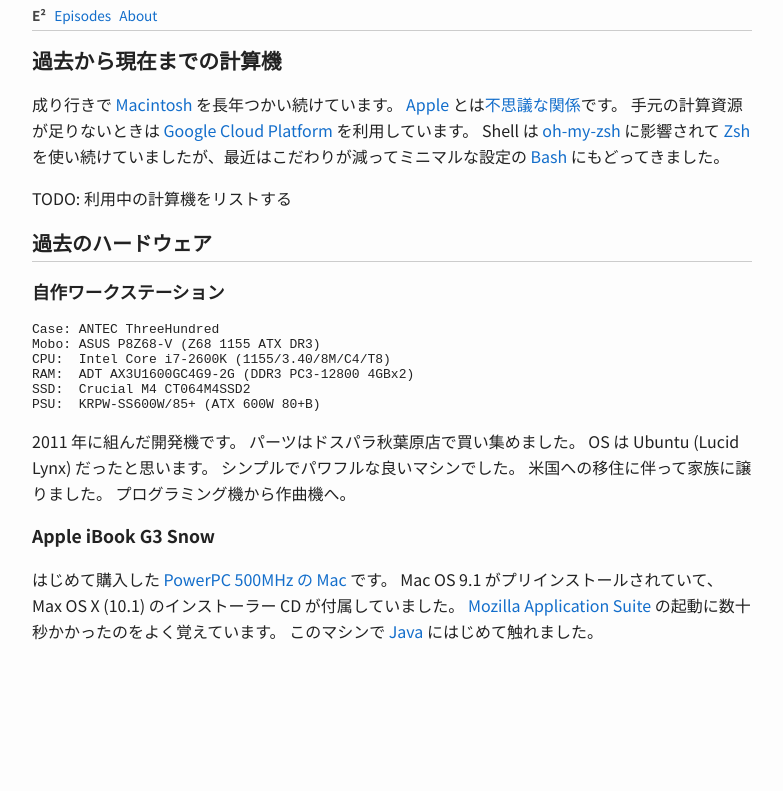
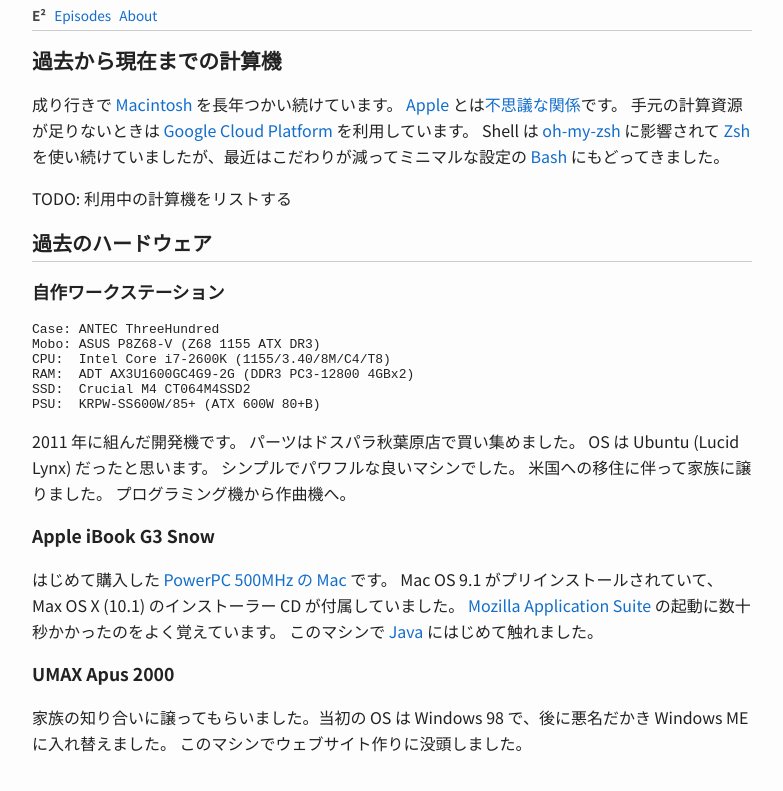
Before and after one commit to toru/ep.torumk.com, a Jekyll site: the page built from _pages/computers.md, in a window 1280 px wide. Shown: the top 791 px of the page, without its empty margins (248-1031 px from the left). Built offline with Jekyll 4.4.1, drawn with Linux system fonts in a browser that asks for light colours.

Commit message:
pages: add some content on the umax pc

```diff
--- a/_pages/computers.md
+++ b/_pages/computers.md
@@ -38,3 +38,8 @@
 Mac OS 9.1 がプリインストールされていて、Max OS X (10.1) のインストーラー CD が付属していました。
 [Mozilla Application Suite](https://ja.wikipedia.org/wiki/Mozilla_Application_Suite) の起動に数十秒かかったのをよく覚えています。
 このマシンで [Java](https://ja.wikipedia.org/wiki/Java) にはじめて触れました。
+
+### UMAX Apus 2000
+
+家族の知り合いに譲ってもらいました。当初の OS は Windows 98 で、後に悪名だかき Windows ME に入れ替えました。
+このマシンでウェブサイト作りに没頭しました。
```
